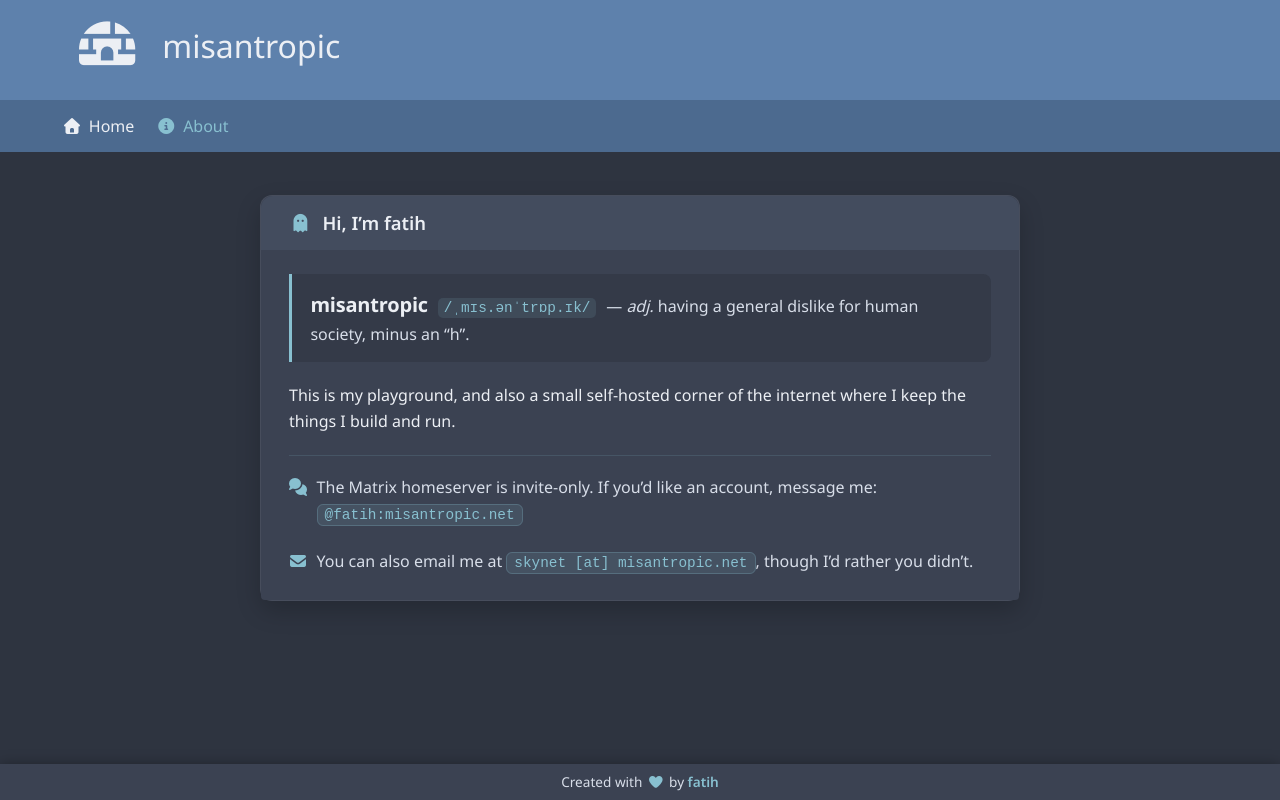
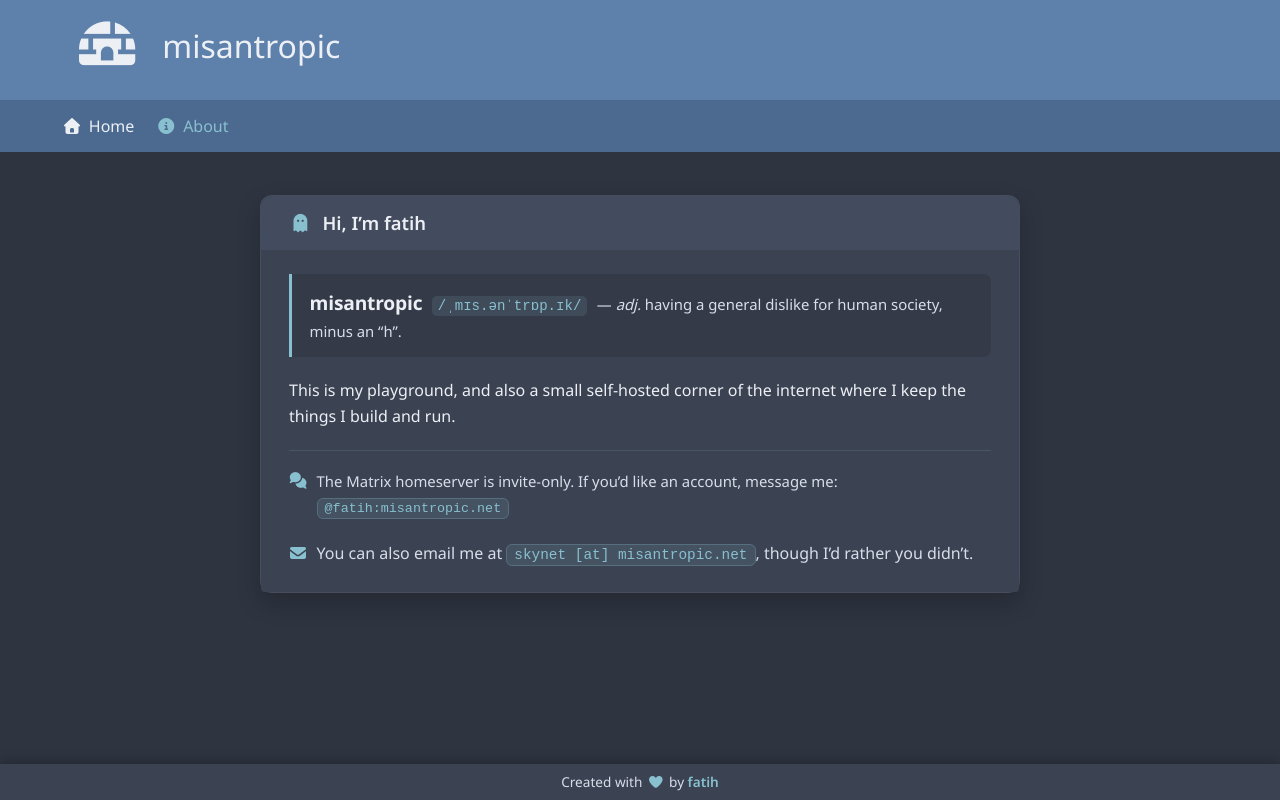
Before and after one commit to fthertm/misantropic, a plain HTML site: page public/index.html in a window 1280 px wide. Both pictures are taken after a click on the link "About". Drawn offline with Linux system fonts and the light colour scheme; no server answers.

Commit message:
fix aligment

```diff
--- a/public/assets/custom.css
+++ b/public/assets/custom.css
@@ -80,17 +80,17 @@ body #app .message .message-body {
 
 /* definition header */
 body #app .message .message-body p:first-child {
-  font-size: 1rem;
+  font-size: 0.93rem;
   color: #d8dee9;
   background: rgba(46, 52, 64, 0.55);
   border-left: 3px solid #88c0d0;
-  padding: 0.9rem 1.15rem;
+  padding: 0.85rem 1.1rem;
   border-radius: 0 8px 8px 0;
   margin-bottom: 1.25rem;
 }
 
 body #app .message .message-body p:first-child strong {
-  font-size: 1.25rem;
+  font-size: 1.2rem;
   font-weight: 700;
   color: #eceff4;
   letter-spacing: -0.01em;
@@ -102,7 +102,7 @@ body #app .message .message-body p:first-child em:first-of-type {
   color: #88c0d0;
   font-style: normal;
   font-family: monospace;
-  font-size: 0.9rem;
+  font-size: 0.88rem;
   background: rgba(136, 192, 208, 0.12);
   padding: 2px 6px;
   border-radius: 5px;
```
